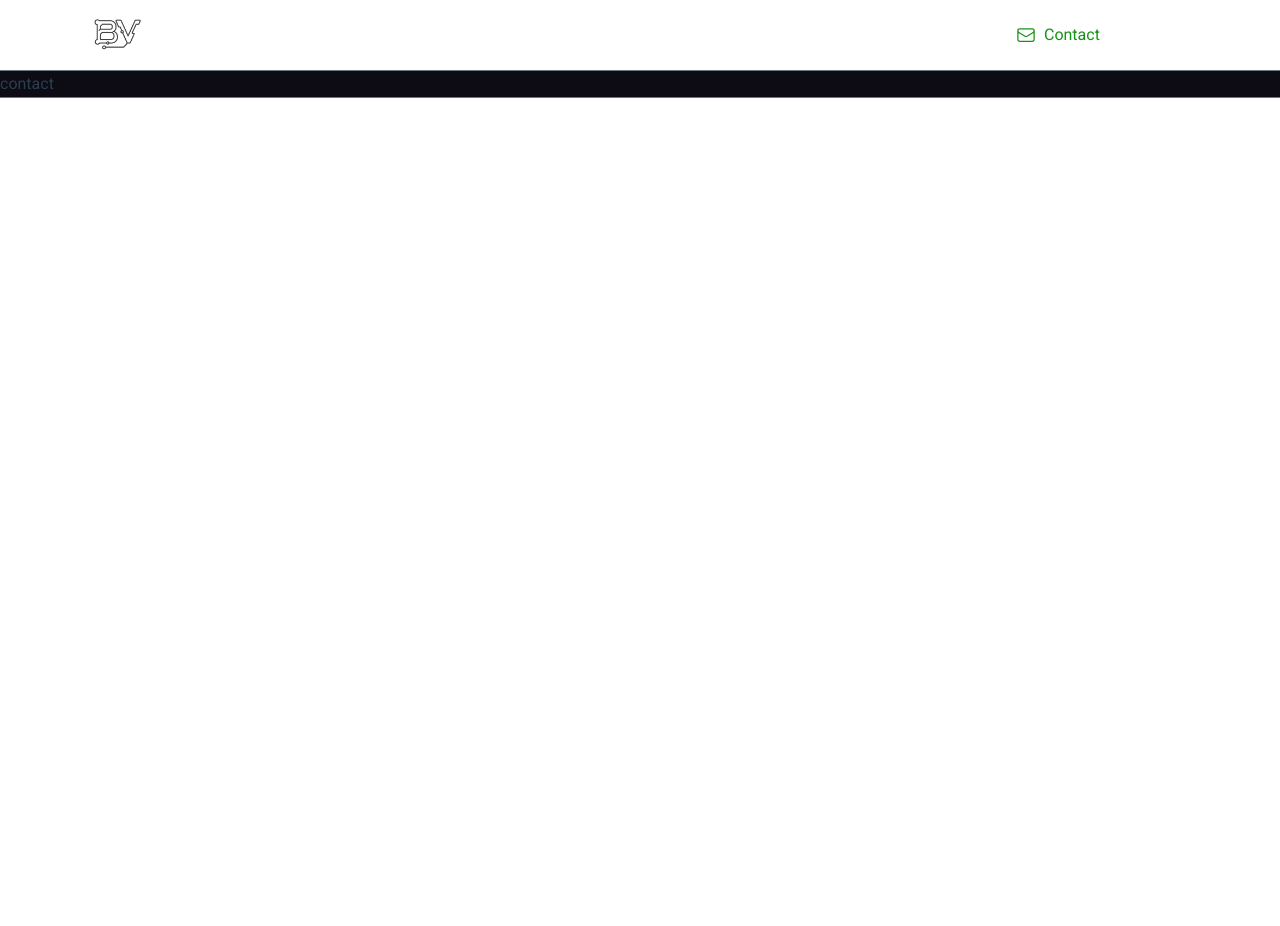
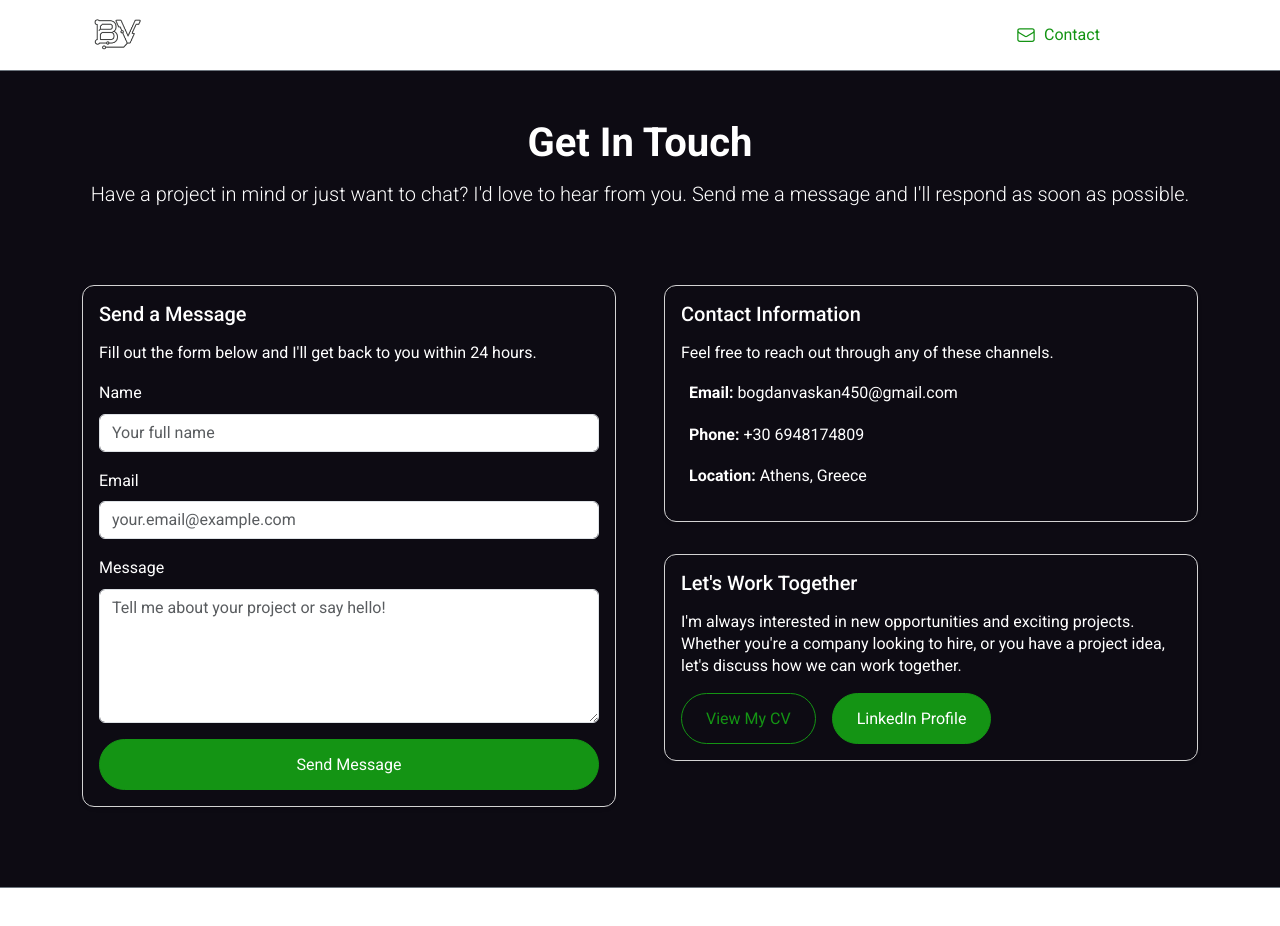
Before and after one commit to bogdanGR/portfolio, a Vue app: page /contact in a window 1280 px wide. Shown: the top 926 px of the page. Before the commit the page ends 800 px from the top, so only its background shows below. Built offline with nearby package versions, Linux system fonts and the light colour scheme.

Commit message:
Implement contact form

```diff
--- a/src/components/ui/baseButton.vue
+++ b/src/components/ui/baseButton.vue
@@ -46,8 +46,11 @@ a {
 a:hover,
 a:active,
 button:hover,
-button:active {
+button:active,
+a:focus,
+button:hover {
   background-color: #ffffff;
+  color: var(--primary-color);;
 }
 
 .flat {
--- a/src/views/ContactView.vue
+++ b/src/views/ContactView.vue
@@ -1,3 +1,154 @@
 <template>
-  contact
+  <div class="container py-5">
+    <div class="text-center mb-5">
+      <h1 class="fw-bold mb-3 heading">Get In Touch</h1>
+      <p class="lead text-white">
+        Have a project in mind or just want to chat? I'd love to hear from you.
+        Send me a message and I'll respond as soon as possible.
+      </p>
+    </div>
+
+    <div v-if="alertMessage" class="alert mt-4" :class="alertClass" role="alert">
+      {{ alertMessage }}
+    </div>
+
+    <div class="row g-5">
+      <div class="col-lg-6">
+        <base-card class="shadow-sm">
+          <h5 class="mb-3">Send a Message</h5>
+          <p class="text-white">
+            Fill out the form below and I'll get back to you within 24 hours.
+          </p>
+
+          <form @submit.prevent="handleSubmit">
+            <div class="mb-3">
+              <label for="name" class="form-label">Name</label>
+              <input
+                type="text"
+                id="name"
+                name="name"
+                v-model="formData.name"
+                class="form-control"
+                placeholder="Your full name"
+                required
+              />
+            </div>
+
+            <div class="mb-3">
+              <label for="email" class="form-label">Email</label>
+              <input
+                type="email"
+                id="email"
+                name="email"
+                v-model="formData.email"
+                class="form-control"
+                placeholder="your.email@example.com"
+                required
+              />
+            </div>
+
+            <div class="mb-3">
+              <label for="message" class="form-label">Message</label>
+              <textarea
+                id="message"
+                name="message"
+                v-model="formData.message"
+                class="form-control"
+                rows="5"
+                placeholder="Tell me about your project or say hello!"
+                required
+              ></textarea>
+            </div>
+
+            <base-button
+              class="btn btn-primary w-100"
+              :disabled="isSubmitting"
+            >
+              <span v-if="isSubmitting">Sending...</span>
+              <span v-else>Send Message</span>
+            </base-button>
+          </form>
+        </base-card>
+      </div>
+
+      <div class="col-lg-6">
+        <base-card class="shadow-sm mb-4">
+          <h5 class="mb-3">Contact Information</h5>
+          <p class="text-white">Feel free to reach out through any of these channels.</p>
+
+          <ul class="list-unstyled">
+            <li class="mb-3">
+              <i class="bi bi-envelope-fill text-primary me-2"></i>
+              <strong>Email:</strong> bogdanvaskan450@gmail.com
+            </li>
+            <li class="mb-3">
+              <i class="bi bi-telephone-fill text-primary me-2"></i>
+              <strong>Phone:</strong> +30 6948174809
+            </li>
+            <li>
+              <i class="bi bi-geo-alt-fill text-primary me-2"></i>
+              <strong>Location:</strong> Athens, Greece
+            </li>
+          </ul>
+        </base-card>
+
+        <base-card class="shadow-sm">
+          <h5 class="mb-3">Let's Work Together</h5>
+          <p class="text-white">
+            I'm always interested in new opportunities and exciting projects.
+            Whether you're a company looking to hire, or you have a project idea,
+            let's discuss how we can work together.
+          </p>
+          <div class="d-flex gap-2">
+            <base-button to="/my-cv" link="true" mode="outline">View My CV</base-button>
+            <base-button to="https://www.linkedin.com/in/bogdan-vaskan-a2764512b/" link="true">LinkedIn Profile</base-button>
+          </div>
+        </base-card>
+      </div>
+    </div>
+  </div>
 </template>
+
+<script setup>
+import { reactive, ref } from 'vue';
+
+const formData = reactive({
+  name: '',
+  email: '',
+  message: ''
+});
+
+const isSubmitting = ref(false);
+const alertMessage = ref('');
+const alertClass = ref('alert-success');
+
+const handleSubmit = async () => {
+  isSubmitting.value = true;
+  alertMessage.value = '';
+
+  if (!formData.name || !formData.email || !formData.message) {
+    alertMessage.value = 'Please fill in all fields.';
+    alertClass.value = 'alert-danger';
+    isSubmitting.value = false;
+    return;
+  }
+
+  const emailRegex = /^[^\s@]+@[^\s@]+\.[^\s@]+$/;
+  if (!emailRegex.test(formData.email)) {
+    alertMessage.value = 'Please enter a valid email address.';
+    alertClass.value = 'alert-danger';
+    isSubmitting.value = false;
+    return;
+  }
+
+  await new Promise(resolve => setTimeout(resolve, 1000));
+
+  alertMessage.value = 'Message Sent! Thank you for your message.';
+  alertClass.value = 'alert-success';
+
+  formData.name = '';
+  formData.email = '';
+  formData.message = '';
+  isSubmitting.value = false;
+};
+</script>
```
